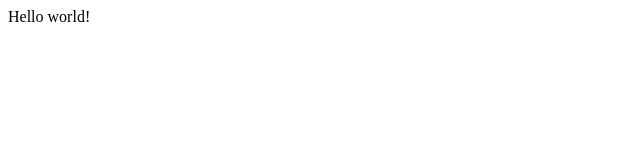
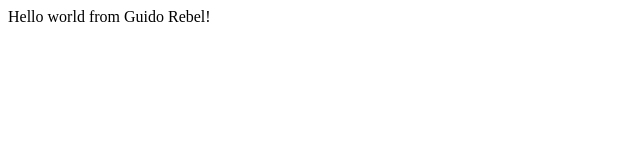
Before and after one commit to guidorebel/guidorebel.github.io, a plain HTML site: page index.html in a window 1280 px wide. Shown: the whole page, without its empty margins (0-640 px from the left). Drawn offline with Linux system fonts and the light colour scheme.

Commit message:
Update index.html

```diff
--- a/index.html
+++ b/index.html
@@ -3,6 +3,6 @@
     <title>Guido Rebel</title>
   </head>
   <body>
-    <p>Hello world!</p>
+    <p>Hello world from Guido Rebel!</p>
   </body>
 </html>
```
